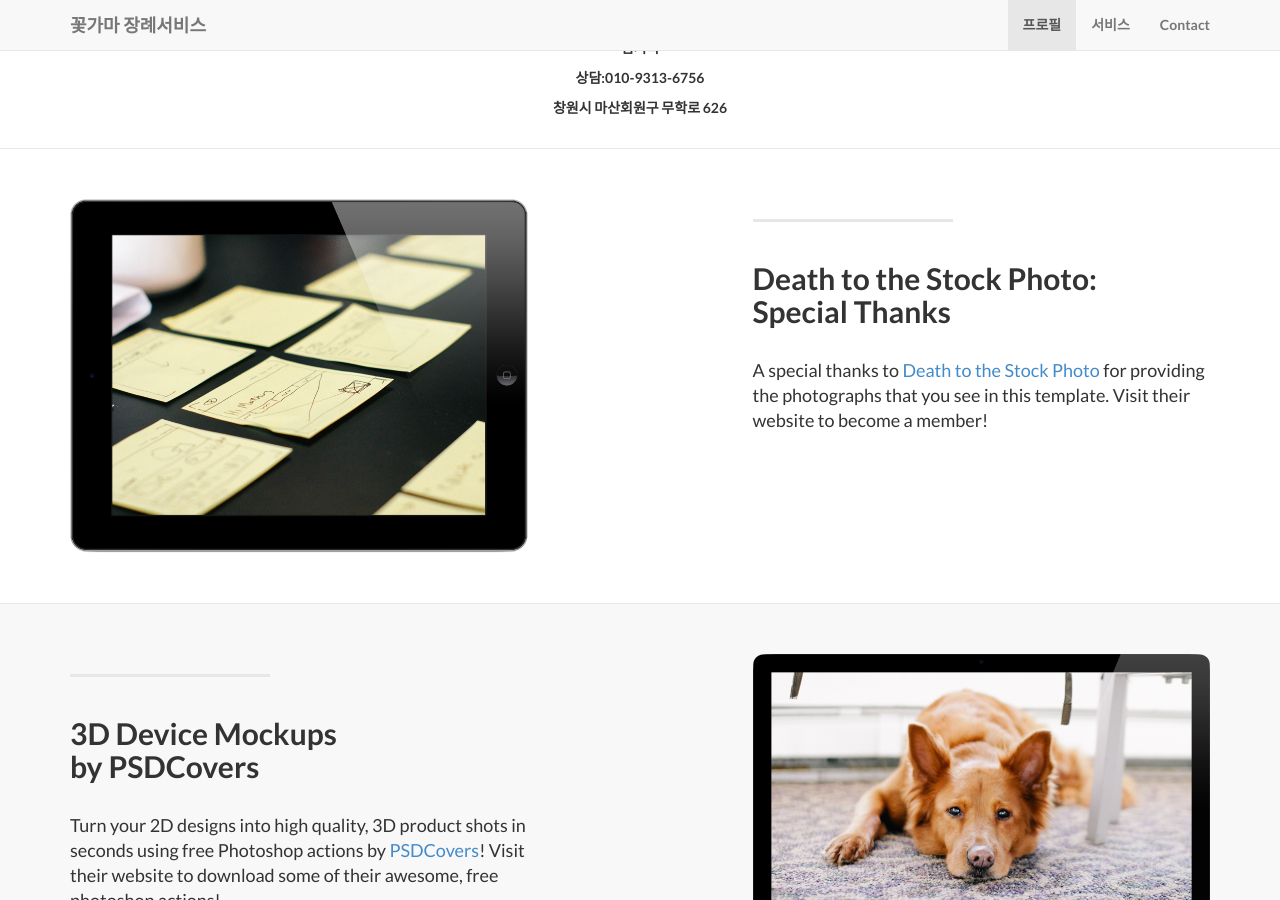
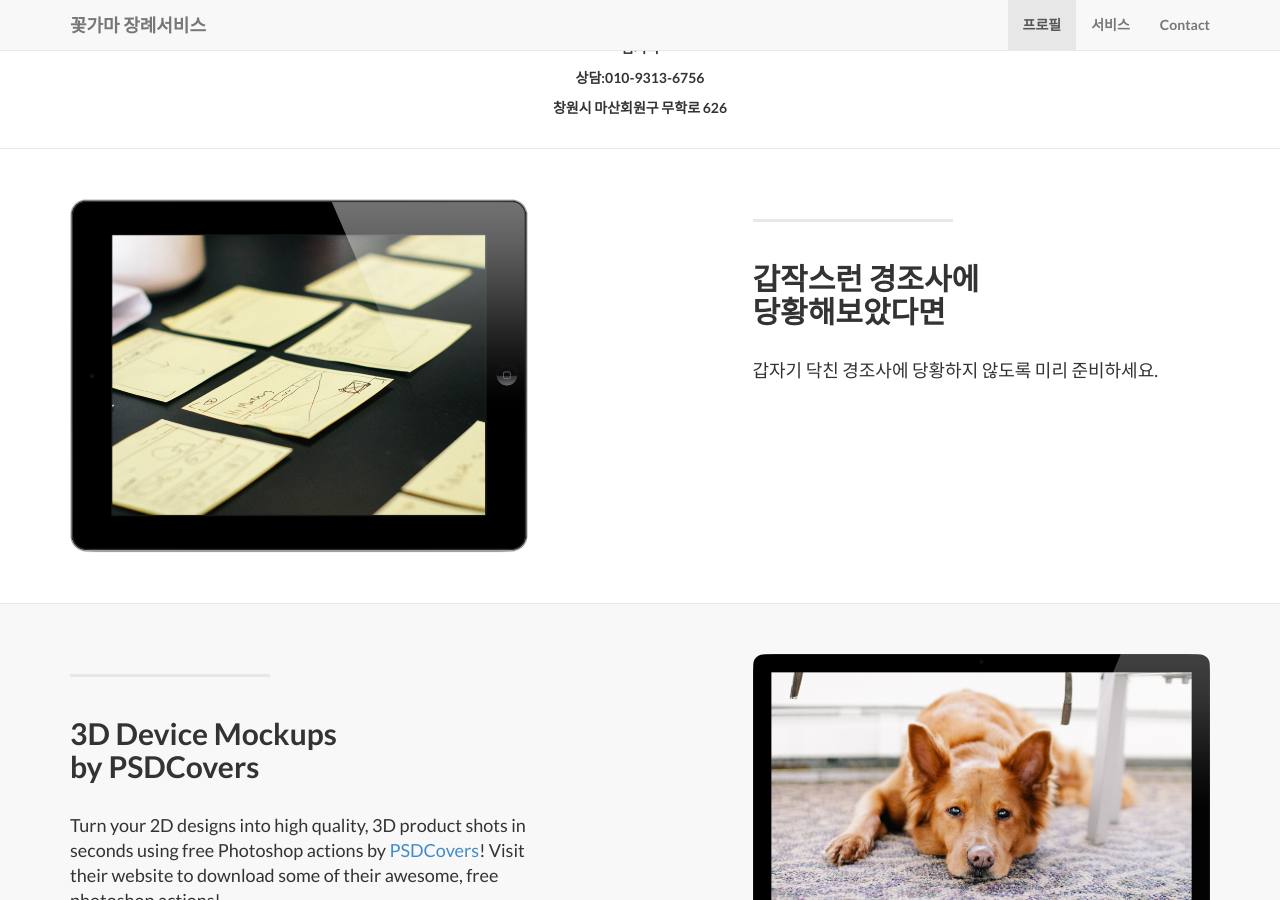
Before and after one commit to leevra/ggoggama, a Jekyll site: the page built from index.html, in a window 1280 px wide and 900 px high, scrolled down 979 px. Built offline with Jekyll 4.4.1, drawn with Linux system fonts in a browser that asks for light colours.

Commit message:
Update 2014-09-21-services-1.markdown

```diff
--- a/_posts/2014-09-21-services-1.markdown
+++ b/_posts/2014-09-21-services-1.markdown
@@ -2,7 +2,8 @@
 layout: default
 img: ipad.png
 category: Services
-title: Death to the Stock Photo:<br>Special Thanks
+title: 갑작스런 경조사에<br>당황해보았다면
 description: |
 ---
-  A special thanks to [Death to the Stock Photo](http://join.deathtothestockphoto.com/) for providing the photographs that you see in this template.  Visit their website to become a member!
+갑자기 닥친 경조사에
+당황하지 않도록 미리 준비하세요.
```
